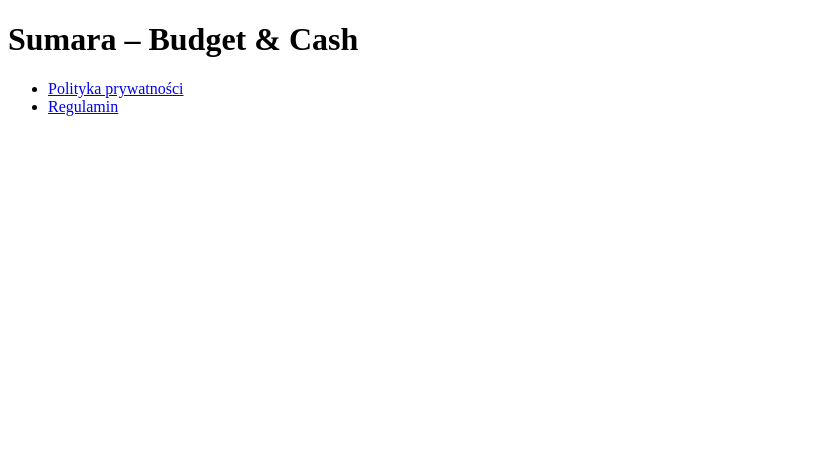
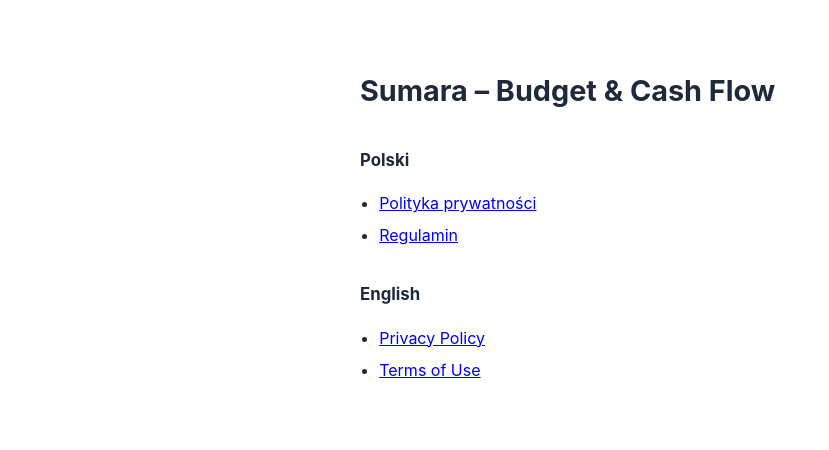
Before and after one commit to przemo98156/Sumara-Budget-Cash-Flow, a plain HTML site: page index.html in a window 1280 px wide. Shown: the whole page, without its empty margins (0-829 px from the left). Drawn offline with Linux system fonts and the light colour scheme.

Commit message:
Update index.html

```diff
--- a/index.html
+++ b/index.html
@@ -1,11 +1,24 @@
 <!DOCTYPE html>
-<html lang="pl"><head><meta charset="utf-8">
+<html lang="en"><head><meta charset="utf-8">
 <meta name="viewport" content="width=device-width, initial-scale=1">
-<title>Sumara – Budget & Cash</title></head>
+<title>Sumara – Budget & Cash Flow</title>
+<style>
+:root{color-scheme:light dark}
+body{font-family:-apple-system,BlinkMacSystemFont,"Segoe UI",Roboto,sans-serif;line-height:1.65;max-width:560px;margin:0 auto;padding:48px 20px;color:#1e293b;background:#fff}
+@media(prefers-color-scheme:dark){body{color:#e2e8f0;background:#0f172a}a{color:#93c5fd}}
+h1{font-size:1.8rem;margin-bottom:4px}h2{font-size:1.05rem;margin-top:2rem}
+ul{padding-left:1.2rem}li{margin:.35rem 0}
+</style></head>
 <body>
-<h1>Sumara – Budget & Cash</h1>
+<h1>Sumara – Budget & Cash Flow</h1>
+<h2>Polski</h2>
 <ul>
   <li><a href="polityka-prywatnosci.html">Polityka prywatności</a></li>
   <li><a href="regulamin.html">Regulamin</a></li>
 </ul>
+<h2>English</h2>
+<ul>
+  <li><a href="privacy-policy.html">Privacy Policy</a></li>
+  <li><a href="terms.html">Terms of Use</a></li>
+</ul>
 </body></html>
```
